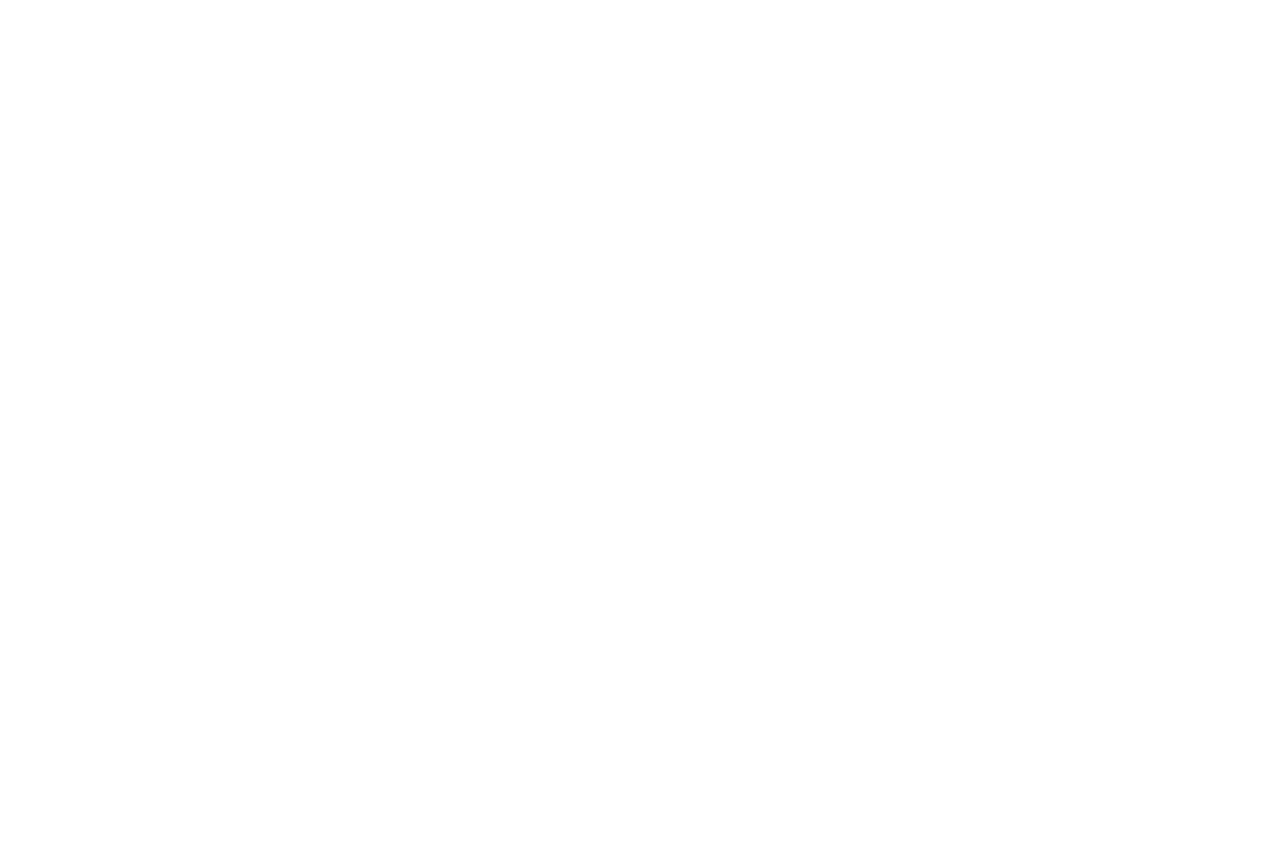
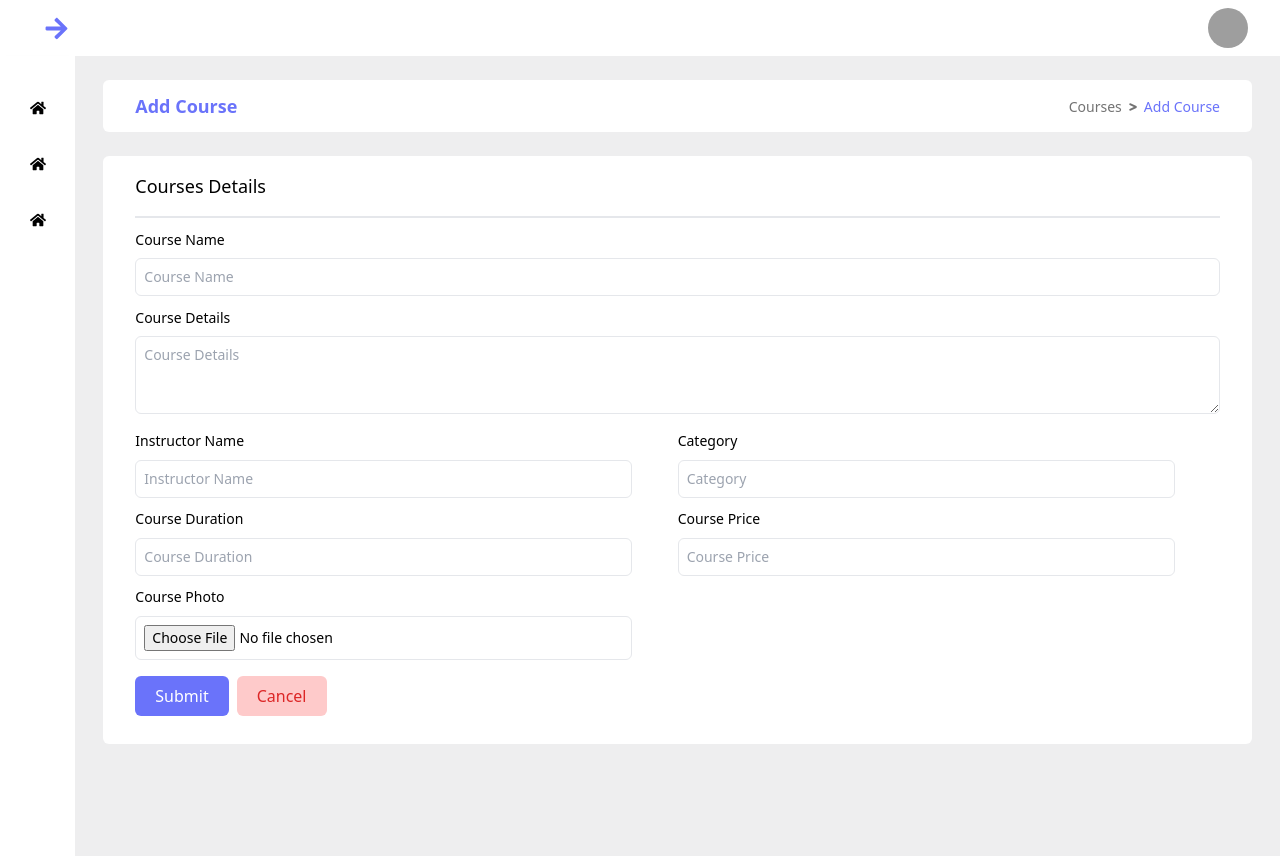
Before and after one commit to RomanAyyaz/Talent-Link, a React (Create React App) app in the folder client/: page /addCourse in a window 1280 px wide. Before the commit this address had no page. Before the commit the page ends 800 px from the top, so only its background shows below. Built offline with nearby package versions, Linux system fonts and the light colour scheme; grey boxes are pictures that could not be loaded.

Commit message:
Design of add Course

```diff
--- a/client/src/App.js
+++ b/client/src/App.js
@@ -6,18 +6,24 @@ import 'react-toastify/dist/ReactToastify.css';
 import {BrowserRouter,Route,Routes} from 'react-router-dom'
 import ChangePassword from './Components/User/Registration/ChangePassword';
 import InstructorDashBoard from './Components/CourseInstructor/InstructorDashBoard';
+import AddCourse from './Components/CourseInstructor/AddCourse/AddCourse';
 function App() {
   return (
     <div className="App">
-      {/* <InstructorDashBoard/> */}
-      <ToastContainer/>
+      <BrowserRouter>
+      <InstructorDashBoard/>
+      {/* <Routes>
+      <Route path='/addCourse' element ={<AddCourse/>}/>
+      </Routes> */}
+      </BrowserRouter>
+      {/* <ToastContainer/>
       <BrowserRouter>
       <Routes>
       <Route path='/' element ={<LandingPage/>}/>
       <Route path='/login' element ={<Login/>}/>
       <Route path='/changepassword' element = {<ChangePassword/>}/>
       </Routes>
-      </BrowserRouter>
+      </BrowserRouter> */}
 
     </div>
   );
--- /dev/null
+++ b/client/src/Components/CourseInstructor/AddCourse/AddCourse.jsx
@@ -0,0 +1,155 @@
+import React from 'react'
+import { FaGreaterThan } from 'react-icons/fa';
+import {Formik , Field , Form} from 'formik'
+function AddCourse() {
+  return (
+    <div className='w-full px-3 md:px-7'>
+       <div className='bg-bgwhite w-full text-start my-3 md:my-6 rounded-md px-3 md:px-8 py-4 md:py-3 md:flex md:items-center justify-between'>
+        <h1 className='text-lg text-InstructorPrimary font-bold'>Add Course</h1>
+        <div>
+        <p className='inline-block text-sm text-neutral-500'>Courses</p>
+        <p className='inline-block font-medium text-sm text-neutral-500 mx-1.5'><FaGreaterThan size={10}/></p>
+        <p className='inline-block font-medium text-sm text-InstructorPrimary'>Add Course</p>
+        </div>
+       </div>
+       <div className='bg-white w-full text-start px-3 md:px-8 rounded-md mt-6 py-4'>
+        <h1 className='text-lg text-black font-medium'>Courses Details</h1>
+        <div className='border bottom-[2px] bg-gray-400 mt-4'></div>
+        <Formik>
+          {
+            (formik)=>{
+              return (
+                <Form className='flex flex-col py-3 md:flex-row md:flex-wrap'>
+                   <label
+                      className="text-start text-sm font-medium"
+                      htmlFor="title"
+                    >
+                      Course Name
+                    </label>
+                    <div className="text-start w-full mt-2">
+                      <Field
+                        className="border p-2 w-full rounded-md text-sm px-2 border-1 focus:border-InstructorPrimary focus:outline-none"
+                        name="title"
+                        type="text"
+                        placeholder="Course Name"
+                      />
+                    </div>
+
+                    <label
+                      className="text-start text-sm font-medium mt-3"
+                      htmlFor="description"
+                    >
+                      Course Details
+                    </label>
+                    <div className="text-start w-full mt-2">
+                      <Field
+                        className="border p-2 w-full rounded-md text-sm px-2 border-1 focus:border-InstructorPrimary focus:outline-none"
+                        name="description"
+                        as = 'textarea'
+                        rows = "3"
+                        cols = "40"
+                        placeholder="Course Details"
+                      />
+                    </div>
+
+                    <div className='w-full md:w-1/2 mt-2 '>
+                    <label
+                      className="text-start text-sm font-medium mt-3"
+                      htmlFor="instructor"
+                    >
+                      Instructor Name
+                    </label>
+                    <div className="text-start w-full  mt-2 md:w-11/12">
+                      <Field
+                        className="border p-2 w-full rounded-md text-sm px-2 border-1 focus:border-InstructorPrimary focus:outline-none"
+                        name="instructor"
+                        type="text"
+                        placeholder="Instructor Name"
+                      />
+                    </div>
+                    </div>
+
+                    <div className='w-full md:w-1/2 mt-2'>
+                    <label
+                      className="text-start text-sm font-medium mt-3 md:w-full"
+                      htmlFor="category"
+                    >
+                      Category
+                    </label>
+                    <div className="text-start w-full  mt-2 md:w-11/12">
+                      <Field
+                        className="border p-2 w-full rounded-md text-sm px-2 border-1 focus:border-InstructorPrimary focus:outline-none"
+                        name="category"
+                        type="text"
+                        placeholder="Category"
+                      />
+                    </div>
+                    </div>
+
+                    <div className='w-full md:w-1/2 mt-2' >
+                    <label
+                      className="text-start text-sm font-medium mt-3 md:w-full"
+                      htmlFor="duration"
+                    >
+                      Course Duration
+                    </label>
+                    <div className="text-start w-full mt-2 md:w-11/12">
+                      <Field
+                        className="border p-2 w-full rounded-md text-sm px-2 border-1 focus:border-InstructorPrimary focus:outline-none"
+                        name="duration"
+                        type="text"
+                        placeholder="Course Duration"
+                      />
+                    </div>
+                    </div>
+
+                    <div className='w-full md:w-1/2 mt-2'>
+                    <label
+                      className="text-start text-sm font-medium mt-3"
+                      htmlFor="price"
+                    >
+                      Course Price
+                    </label>
+                    <div className="text-start w-full mt-2 md:w-11/12">
+                      <Field
+                        className="border p-2 w-full rounded-md text-sm px-2 border-1 focus:border-InstructorPrimary focus:outline-none"
+                        name="price"
+                        type="text"
+                        placeholder="Course Price"
+                      />
+                    </div>
+                    </div>
+
+                    <div className='w-full md:w-1/2 mt-2'>
+                    <label
+                      className="text-start text-sm font-medium mt-3"
+                      htmlFor="imageUrl"
+                    >
+                      Course Photo
+                    </label>
+                    <div className="text-start w-full mt-2 md:w-11/12">
+                      <input
+                        className="border p-2 w-full rounded-md text-sm px-2 border-1 focus:border-InstructorPrimary focus:outline-none"
+                        name="imageUrl"
+                        type="file"
+                        placeholder="Course Photo"
+                      />
+                    </div>
+                    </div>
+
+                    <div className='mt-3 flex w-full md:mt-4' >
+                      <button className='bg-InstructorPrimary px-5 py-2 rounded-md text-white hover:bg-buttonHover' type='submit'>Submit</button>
+                      <button className='bg-red-200 px-5 py-2 rounded-md text-red-600 ml-2 hover:bg-HeroButtonOne hover:text-white ' type='cancel'>Cancel</button>
+                    </div>
+
+                </Form>
+              )
+            }
+          }
+        </Formik>
+       </div>
+    </div>
+  )
+}
+
+export default AddCourse
--- a/client/src/Components/CourseInstructor/InstructorDashBoard.jsx
+++ b/client/src/Components/CourseInstructor/InstructorDashBoard.jsx
@@ -1,10 +1,9 @@
 import React from 'react'
 import Navbar from './Navbar'
-
 function InstructorDashBoard() {
   return (
     <div>
-        <Navbar/>
+      <Navbar/>
     </div>
   )
 }
--- a/client/src/Components/CourseInstructor/Navbar.jsx
+++ b/client/src/Components/CourseInstructor/Navbar.jsx
@@ -9,6 +9,8 @@ import {
   FaRegEnvelope,
   FaRegArrowAltCircleLeft
 } from "react-icons/fa";
+import { Link} from "react-router-dom";
+import AddCourse from "./AddCourse/AddCourse";
 function Navbar() {
   let [showProfile, setShowProfile] = useState(false);
   let [showSidebar, setShowSidebar] = useState(false);
@@ -16,7 +18,7 @@ function Navbar() {
   let [Students,setStudents] = useState(false)
   return (
     <>
-      <div className="bg-bgwhite w-full h-12 flex items-center justify-between px-3 lg:px-8 shadow-sm">
+      <div className="bg-bgwhite w-full h-12 md:h-14 flex items-center justify-between px-3 lg:px-8 shadow-sm">
         {/* Arrow to show on md screens */}
         <div className="md:flex items-center justify-between hidden">
           {showSidebar ? (
@@ -81,7 +83,7 @@ function Navbar() {
         </div>
       </div>
       {showSidebar && (
-        <div className=" md:hidden duration 1000 w-56 bg-bgInstSidebar h-screen text-start text-gray-500 py-6 px-5">
+        <div className="md:hidden absolute z-10 duration 1000 w-56 bg-bgInstSidebar h-screen text-start text-gray-500 py-6 px-5">
           <h1 className="text-sm text-gray-500">Main Menu</h1>
           <div className="px-2 flex mt-5 items-center">
             <FaHome className="text-black" />
@@ -133,8 +135,9 @@ function Navbar() {
       )}
       {/* Side bar on md and larger devices */}
       {
+      <div className="flex">
       <div
-          className={`bg-bgsidebarInst shadow-md hidden  w-20 h-screen md:flex flex-col ${!showSidebar && 'items-center'} py-8
+        className={`bg-bgwhite shadow-md hidden w-20 h-screen md:flex flex-col ${!showSidebar && 'items-center'} py-8
           ${
               showSidebar && "w-52 text-start items-start text-neutral-500"
             }`}
@@ -177,7 +180,9 @@ function Navbar() {
         {
           Courses &&  <ul className="text-sm font-normal px-10 py-2 duration-300">
           <li className="my-2 cursor-pointer hover:text-InstructorPrimary">All Courses</li>
+          <Link to='/addCourse'>
           <li className="my-2 cursor-pointer hover:text-InstructorPrimary">Add Courses</li>
+          </Link>
           <li className="my-2 cursor-pointer hover:text-InstructorPrimary">Edit Courses</li>
           <li className="my-2 cursor-pointer hover:text-InstructorPrimary">About Courses</li>
           </ul>
@@ -215,6 +220,10 @@ function Navbar() {
           </ul>
         }
       </div>
+      <div className="w-full pb-5 bg-bgInstSidebar">
+        <AddCourse/>
+      </div>
+        </div>
       }
     </>
   );
```
Also changed, not shown: 1 other file (tests, documents, lock files or other folders). Lines whose indentation alone changed are shown as unchanged.
